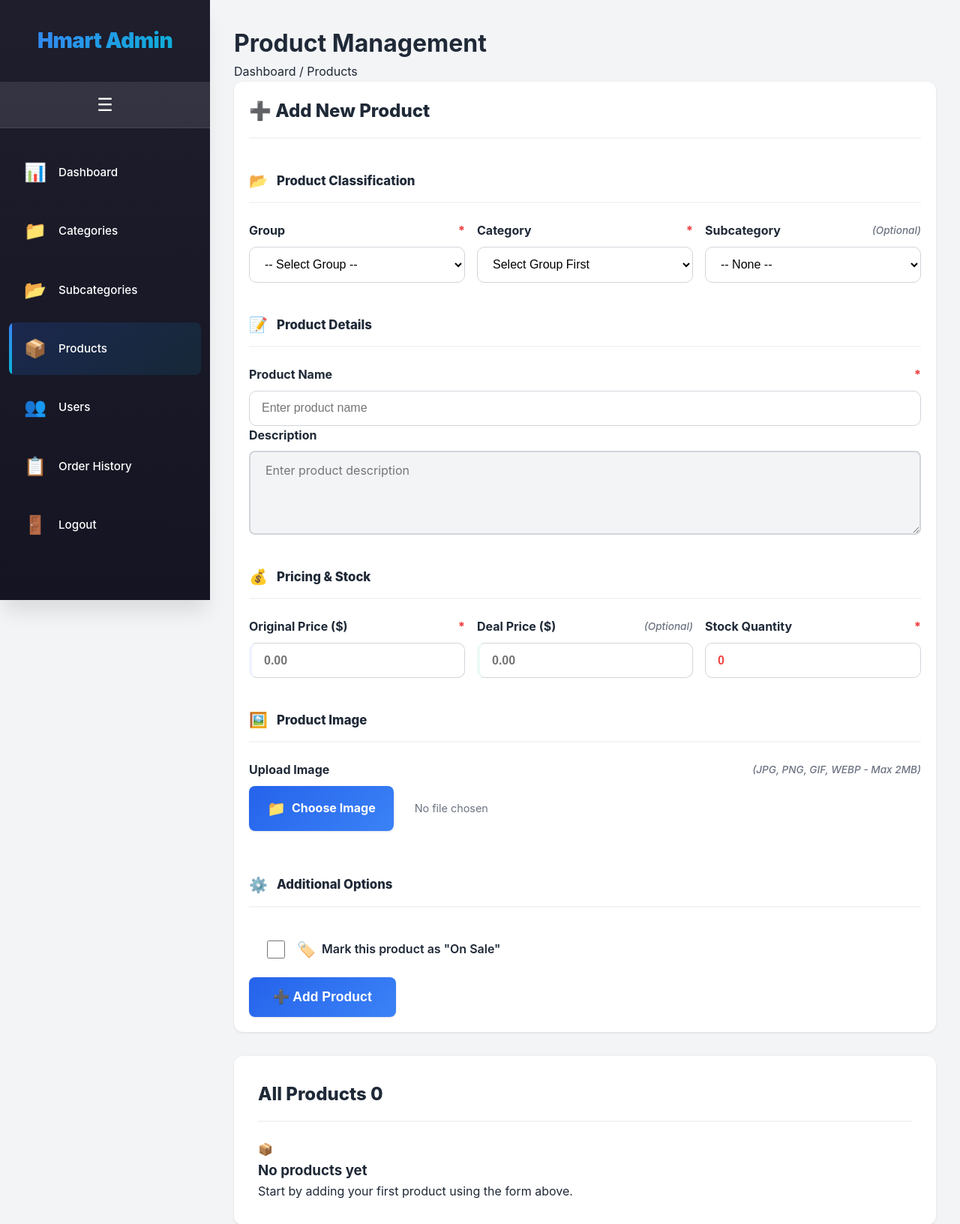
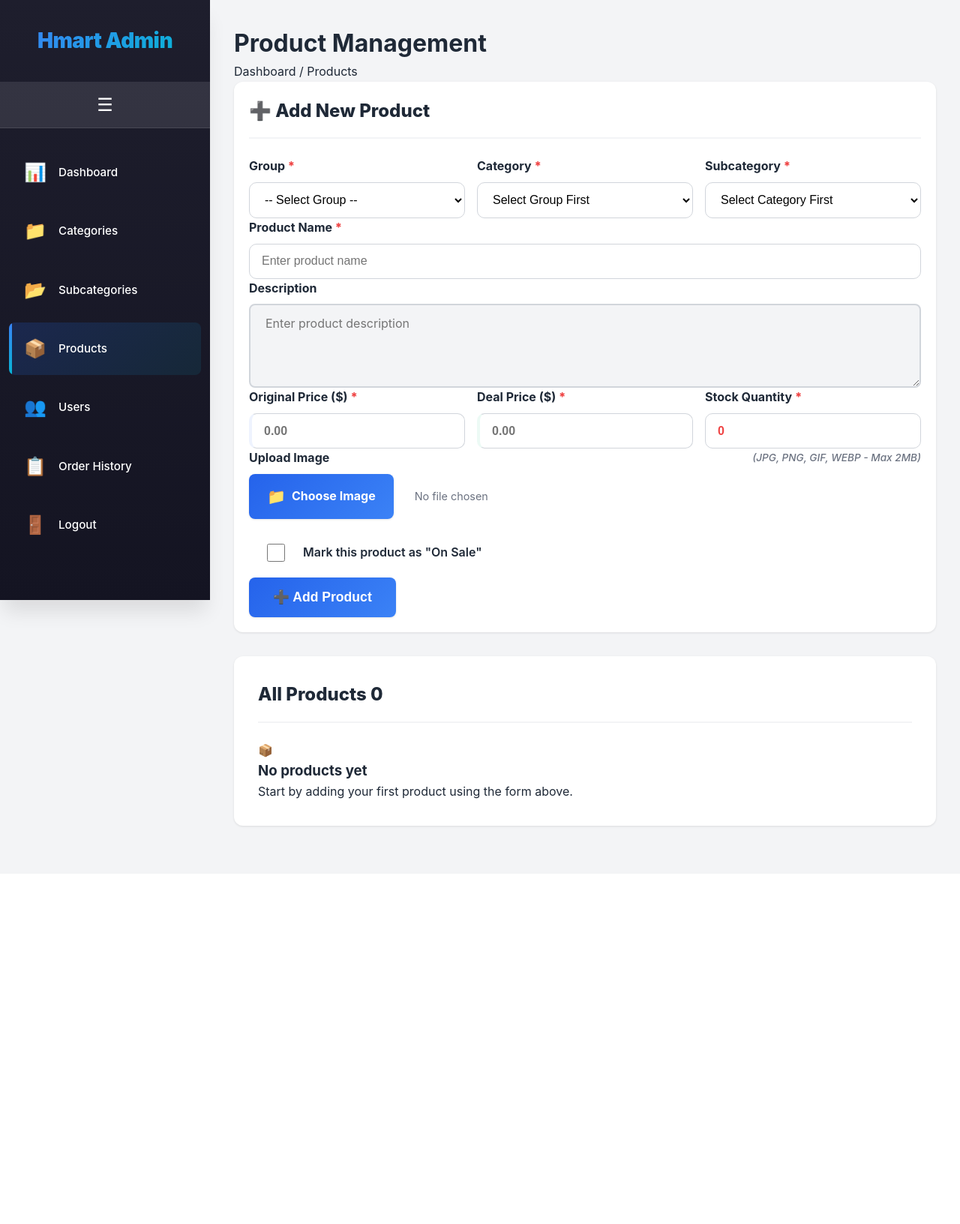
Before and after one commit to Love1407/online-computer-store, a PHP site: page /products.php in a window 1280 px wide. Shown: the top 1632 px of the page at 75% size. After the commit the page ends 1105 px from the top, so only its background shows below. Run offline with PHP 8.4, Linux system fonts and the light colour scheme; data comes from the database, SQL or seed files in the repository; data that the repository does not hold is empty.

Commit message:
edit: edited the styling and some necessary bug fixes for the admin panel

```diff
--- a/admincategories.php
+++ b/admincategories.php
@@ -112,7 +112,7 @@ require_once __DIR__ . '/includes/sidebar.php';
     <div class="adm-card adm-form-card">
         <div class="adm-card-header">
             <h3 class="adm-card-title">
-                <?= $editData ? "✏️ Edit Category" : "➕ Add New Category" ?>
+                <?= $editData ? " Edit Category" : "➕ Add New Category" ?>
             </h3>
             <?php if ($editData): ?>
                 <a href="admincategories.php" class="adm-btn adm-btn-sm adm-btn-secondary">
@@ -209,13 +209,13 @@ require_once __DIR__ . '/includes/sidebar.php';
                                         <a href="admincategories.php?edit=<?= (int)$row['id'] ?>"
                                            class="adm-btn adm-btn-sm adm-btn-primary"
                                            title="Edit Category">
-                                            ✏️ Edit
+                                             Edit
                                         </a>
                                         <a href="admincategories.php?delete=<?= (int)$row['id'] ?>"
                                            class="adm-btn adm-btn-sm adm-btn-danger"
                                            onclick="return confirm('Are you sure you want to delete this category? This action cannot be undone.')"
                                            title="Delete Category">
-                                            🗑️ Delete
+                                             Delete
                                         </a>
                                     </div>
                                 </td>
--- a/assets/css/admin.css
+++ b/assets/css/admin.css
@@ -466,6 +466,7 @@ a {
 
 .adm-btn-sm {
     padding: 0.5rem 1rem;
+    margin-top: 4px;
     font-size: 0.85rem;
 }
 
@@ -502,7 +503,7 @@ a {
 }
 
 .adm-table td {
-    padding: 1rem;
+    padding: 10px;
     border-bottom: 1px solid var(--adm-gray-lighter);
     color: var(--adm-gray-dark);
 }
--- a/cart.php
+++ b/cart.php
@@ -159,7 +159,7 @@ foreach ($items as $i) {
                             </div>
 
                             <a class="prt-delete-btn" href="remove_cart_item.php?id=<?= $i['cart_id'] ?>"
-                               onclick="return confirm('Remove this item from cart?')" title="Remove item">🗑️</a>
+                               onclick="return confirm('Remove this item from cart?')" title="Remove item"></a>
                         </div>
 
                         <div class="prt-cart-right-price">
--- a/checkout.php
+++ b/checkout.php
@@ -189,7 +189,7 @@ if($_SERVER['REQUEST_METHOD'] === 'POST'){
                     </div>
                 <?php endif; ?>
 
-                <button type="submit" class="ckt-pay-btn">Complete Order -$<?= number_format($total, 2) ?></button>
+                <button type="submit" class="ckt-pay-btn">Complete Order $<?= number_format($total * 1.18, 2) ?></button>
             </form>
         </div>
 
@@ -254,12 +254,10 @@ countrySelect.addEventListener('change', function(){
     });
 });
 
-// Card number formatting
 document.querySelector('input[name="card_number"]')?.addEventListener('input', function(e) {
     this.value = this.value.replace(/\D/g, '');
 });
 
-// Expiry date formatting
 document.querySelector('input[name="exp_date"]')?.addEventListener('input', function(e) {
     let val = this.value.replace(/\D/g, '');
     if (val.length >= 2) {
@@ -269,7 +267,6 @@ document.querySelector('input[name="exp_date"]')?.addEventListener('input', func
     }
 });
 
-// CVV formatting
 document.querySelector('input[name="cvv"]')?.addEventListener('input', function(e) {
     this.value = this.value.replace(/\D/g, '');
 });
--- a/products.php
+++ b/products.php
@@ -97,9 +97,10 @@ if ($_SERVER['REQUEST_METHOD'] === 'POST') {
 
     if ($group_id <= 0) $errors[] = "Please select a group.";
     if ($category_id <= 0) $errors[] = "Please select a category.";
+    if ($subcategory_id <= 0) $errors[] = "Please select a subcategory.";
     if ($product_name === '') $errors[] = "Product name cannot be empty.";
     if (!is_numeric($original_price)) $errors[] = "Original price must be numeric.";
-    if ($deal_price !== '' && !is_numeric($deal_price)) $errors[] = "Deal price must be numeric.";
+    if ($deal_price === '' || !is_numeric($deal_price)) $errors[] = "Deal price must be numeric.";
     if ($stock < 0) $errors[] = "Stock cannot be negative.";
 
     if (empty($errors)) {
@@ -171,7 +172,7 @@ require_once __DIR__ . '/includes/sidebar.php';
     <div class="adm-card adm-form-card">
         <div class="adm-card-header">
             <h3 class="adm-card-title">
-                <?= $editData ? "✏️ Edit Product" : "➕ Add New Product" ?>
+                <?= $editData ? " Edit Product" : "➕ Add New Product" ?>
             </h3>
             <?php if ($editData): ?>
                 <a href="products.php" class="adm-btn adm-btn-sm adm-btn-secondary">
@@ -185,16 +186,10 @@ require_once __DIR__ . '/includes/sidebar.php';
                 <input type="hidden" name="id" value="<?= $editData['id'] ?>">
             <?php endif; ?>
 
-            <div class="adm-form-section-title">
-                <span class="adm-section-icon">📂</span>
-                <span>Product Classification</span>
-            </div>
-
             <div class="adm-form-row">
                 <div class="adm-form-group">
                     <label for="group_id" class="adm-label">
-                        <span class="adm-label-text">Group</span>
-                        <span class="adm-label-required">*</span>
+                        <span class="adm-label-text">Group <span class="adm-label-required">*</span></span>
                     </label>
                     <select name="group_id" id="group_id" class="adm-select" onchange="loadCategories(this.value)" required>
                         <option value="">-- Select Group --</option>
@@ -206,8 +201,7 @@ require_once __DIR__ . '/includes/sidebar.php';
 
                 <div class="adm-form-group">
                     <label for="category_id" class="adm-label">
-                        <span class="adm-label-text">Category</span>
-                        <span class="adm-label-required">*</span>
+                        <span class="adm-label-text">Category <span class="adm-label-required">*</span></span>
                     </label>
                     <select name="category_id" id="category_id" class="adm-select" onchange="loadSubcategories(this.value)" required>
                         <option value="">Select Group First</option>
@@ -216,25 +210,18 @@ require_once __DIR__ . '/includes/sidebar.php';
 
                 <div class="adm-form-group">
                     <label for="subcategory_id" class="adm-label">
-                        <span class="adm-label-text">Subcategory</span>
-                        <span class="adm-label-optional">(Optional)</span>
+                        <span class="adm-label-text">Subcategory <span class="adm-label-required">*</span></span>
                     </label>
-                    <select name="subcategory_id" id="subcategory_id" class="adm-select">
-                        <option value="">-- None --</option>
+                    <select name="subcategory_id" id="subcategory_id" class="adm-select" required>
+                        <option value="">Select Category First</option>
                     </select>
                 </div>
-            </div>
-
-            <div class="adm-form-section-title">
-                <span class="adm-section-icon">📝</span>
-                <span>Product Details</span>
             </div>
 
             <div class="adm-form-row">
                 <div class="adm-form-group adm-form-group-full">
                     <label for="product_name" class="adm-label">
-                        <span class="adm-label-text">Product Name</span>
-                        <span class="adm-label-required">*</span>
+                        <span class="adm-label-text">Product Name <span class="adm-label-required">*</span></span>
                     </label>
                     <input type="text" name="product_name" id="product_name" class="adm-input" value="<?= htmlspecialchars($editData['product_name'] ?? '') ?>" placeholder="Enter product name" required>
                 </div>
@@ -249,40 +236,27 @@ require_once __DIR__ . '/includes/sidebar.php';
                 </div>
             </div>
 
-            <div class="adm-form-section-title">
-                <span class="adm-section-icon">💰</span>
-                <span>Pricing & Stock</span>
-            </div>
-
             <div class="adm-form-row">
                 <div class="adm-form-group">
                     <label for="original_price" class="adm-label">
-                        <span class="adm-label-text">Original Price ($)</span>
-                        <span class="adm-label-required">*</span>
+                        <span class="adm-label-text">Original Price ($) <span class="adm-label-required">*</span></span>
                     </label>
                     <input type="number" step="0.01" name="original_price" id="original_price" class="adm-input" value="<?= htmlspecialchars($editData['original_price'] ?? '') ?>" placeholder="0.00" required>
                 </div>
 
                 <div class="adm-form-group">
                     <label for="deal_price" class="adm-label">
-                        <span class="adm-label-text">Deal Price ($)</span>
-                        <span class="adm-label-optional">(Optional)</span>
+                        <span class="adm-label-text">Deal Price ($) <span class="adm-label-required">*</span></span>
                     </label>
-                    <input type="number" step="0.01" name="deal_price" id="deal_price" class="adm-input" value="<?= htmlspecialchars($editData['deal_price'] ?? '') ?>" placeholder="0.00">
+                    <input type="number" step="0.01" name="deal_price" id="deal_price" class="adm-input" value="<?= htmlspecialchars($editData['deal_price'] ?? '') ?>" placeholder="0.00" required>
                 </div>
 
                 <div class="adm-form-group">
                     <label for="stock" class="adm-label">
-                        <span class="adm-label-text">Stock Quantity</span>
-                        <span class="adm-label-required">*</span>
+                        <span class="adm-label-text">Stock Quantity <span class="adm-label-required">*</span></span>
                     </label>
                     <input type="number" name="stock" id="stock" class="adm-input" value="<?= htmlspecialchars($editData['stock'] ?? 0) ?>" min="0" placeholder="0" required>
                 </div>
-            </div>
-
-            <div class="adm-form-section-title">
-                <span class="adm-section-icon">🖼️</span>
-                <span>Product Image</span>
             </div>
 
             <div class="adm-form-row">
@@ -305,17 +279,12 @@ require_once __DIR__ . '/includes/sidebar.php';
                 </div>
             </div>
 
-            <div class="adm-form-section-title">
-                <span class="adm-section-icon">⚙️</span>
-                <span>Additional Options</span>
-            </div>
-
             <div class="adm-form-row">
                 <div class="adm-form-group adm-form-group-full">
                     <label class="adm-checkbox-wrapper">
                         <input type="checkbox" name="is_on_sale" class="adm-checkbox-input" <?= (isset($editData['is_on_sale']) && $editData['is_on_sale'])?'checked':'' ?>>
                         <span class="adm-checkbox-label">
-                            <span class="adm-checkbox-icon">🏷️</span>
+                            <span class="adm-checkbox-icon"></span>
                             Mark this product as "On Sale"
                         </span>
                     </label>
@@ -398,7 +367,7 @@ require_once __DIR__ . '/includes/sidebar.php';
                                 </td>
                                 <td>
                                     <?php if($row['is_on_sale']): ?>
-                                        <span class="adm-badge adm-badge-danger">🏷️ On Sale</span>
+                                        <span class="adm-badge adm-badge-danger">On Sale</span>
                                     <?php else: ?>
                                         <span class="adm-badge adm-badge-success">Regular</span>
                                     <?php endif; ?>
@@ -406,10 +375,10 @@ require_once __DIR__ . '/includes/sidebar.php';
                                 <td>
                                     <div class="adm-action-buttons">
                                         <a href="products.php?edit=<?= $row['id'] ?>" class="adm-btn adm-btn-sm adm-btn-primary" title="Edit Product">
-                                            ✏️ Edit
+                                             Edit
                                         </a>
                                         <a href="products.php?delete=<?= $row['id'] ?>" class="adm-btn adm-btn-sm adm-btn-danger" onclick="return confirm('Are you sure you want to delete this product? This action cannot be undone.')" title="Delete Product">
-                                            🗑️ Delete
+                                             Delete
                                         </a>
                                     </div>
                                 </td>
@@ -448,25 +417,6 @@ require_once __DIR__ . '/includes/sidebar.php';
     padding: 1.25rem;
 }
 
-.adm-form-section-title {
-    display: flex;
-    align-items: center;
-    gap: 0.75rem;
-    padding: 0.5rem 0;
-    margin-top: 1.25rem;
-    margin-bottom: 0.75rem;
-}
-
-.adm-form-section-title .adm-section-icon {
-    font-size: 1.25rem;
-}
-
-.adm-form-section-title span {
-    font-weight: 800;
-    color: var(--adm-dark);
-    font-size: 1.05rem;
-}
-
 .adm-form-row {
     display: grid;
     grid-template-columns: repeat(auto-fit, minmax(220px, 1fr));
@@ -498,7 +448,7 @@ require_once __DIR__ . '/includes/sidebar.php';
 
 .adm-label .adm-label-required {
     color: var(--adm-danger);
-    margin-left: 8px;
+    margin-right: 8px;
     font-weight: 800;
 }
 
@@ -577,22 +527,6 @@ require_once __DIR__ . '/includes/sidebar.php';
         max-width: 100%;
         height: auto;
     }
-}
-
-.adm-form-section-title {
-    display: flex;
-    align-items: center;
-    gap: 0.75rem;
-    font-size: 1.25rem;
-    font-weight: 800;
-    color: var(--adm-dark);
-    margin: 2rem 0 1.5rem 0;
-    padding-bottom: 0.75rem;
-    border-bottom: 2px solid var(--adm-gray-lighter);
-}
-
-.adm-section-icon {
-    font-size: 1.5rem;
 }
 
 .adm-label-optional {
@@ -849,31 +783,91 @@ function previewImage(event){
         preview.style.display = 'none';
     }
 }
+function loadCategories(groupId, selectedCat = null) {
+    const catSelect = document.getElementById('category_id');
+    const subSelect = document.getElementById('subcategory_id');
 
-function loadCategories(categoryId, selectedSub=null){
-    const subSelect=document.getElementById('subcategory_id');
-    subSelect.innerHTML="<option>Loading...</option>";
+    if (!catSelect) return;
 
-    if(!categoryId){
-        subSelect.innerHTML="<option value=''>Optional</option>";
+    catSelect.innerHTML = '<option>Loading...</option>';
+    catSelect.disabled = true;
+
+    if (!groupId) {
+        catSelect.innerHTML = '<option value="">Select Group First</option>';
+        catSelect.disabled = false;
+        if (subSelect) subSelect.innerHTML = '<option value="">-- None --</option>';
         return;
     }
 
-    fetch("products.php?fetch_subcategories="+categoryId)
-    .then(res=>res.json())
-    .then(data=>{
-        let html="<option value=''>Optional</option>";
-        data.forEach(row=>{
-            let sel=(selectedSub==row.id)?"selected":"";
-            html+=`<option value="${row.id}" ${sel}>${row.subcategory_name}</option>`;
+    fetch('products.php?fetch_categories=' + encodeURIComponent(groupId))
+        .then(res => {
+            if (!res.ok) throw new Error('Network response was not ok');
+            return res.json();
+        })
+        .then(data => {
+            let html = '<option value="">-- Select Category --</option>';
+            if (!Array.isArray(data) || data.length === 0) {
+                html = '<option value="">⚠️ No categories for this group</option>';
+            } else {
+                data.forEach(row => {
+                    const sel = (selectedCat != null && String(selectedCat) === String(row.id)) ? ' selected' : '';
+                    html += `<option value="${row.id}"${sel}>${row.category_name}</option>`;
+                });
+            }
+            catSelect.innerHTML = html;
+            catSelect.disabled = false;
+            if (selectedCat && typeof loadSubcategories === 'function') {
+                loadSubcategories(selectedCat);
+            }
+        })
+        .catch(err => {
+            console.error('Error loading categories:', err);
+            catSelect.innerHTML = '<option value="">❌ Error loading categories</option>';
+            catSelect.disabled = false;
         });
-        subSelect.innerHTML=html;
-    });
+}
+
+function loadSubcategories(categoryId, selectedSub = null) {
+    const subSelect = document.getElementById('subcategory_id');
+    if (!subSelect) return;
+
+    subSelect.innerHTML = '<option>Loading...</option>';
+    subSelect.disabled = true;
+
+    if (!categoryId) {
+        subSelect.innerHTML = '<option value="">-- None --</option>';
+        subSelect.disabled = false;
+        return;
+    }
+
+    fetch('products.php?fetch_subcategories=' + encodeURIComponent(categoryId))
+        .then(res => {
+            if (!res.ok) throw new Error('Network response was not ok');
+            return res.json();
+        })
+        .then(data => {
+            let html = '<option value="">-- None --</option>';
+            if (Array.isArray(data) && data.length > 0) {
+                data.forEach(row => {
+                    const sel = (selectedSub != null && String(selectedSub) === String(row.id)) ? ' selected' : '';
+                    html += `<option value="${row.id}"${sel}>${row.subcategory_name}</option>`;
+                });
+            }
+            subSelect.innerHTML = html;
+            subSelect.disabled = false;
+        })
+        .catch(err => {
+            console.error('Error loading subcategories:', err);
+            subSelect.innerHTML = '<option value="">❌ Error loading subcategories</option>';
+            subSelect.disabled = false;
+        });
 }
 
 <?php if($editData): ?>
-loadCategories(<?= $editData['group_id'] ?>, <?= $editData['category_id'] ?>);
-loadSubcategories(<?= $editData['category_id'] ?>, <?= $editData['subcategory_id'] ?? 'null' ?>);
+document.addEventListener('DOMContentLoaded', function(){
+    loadCategories(<?= (int)$editData['group_id'] ?>, <?= (int)$editData['category_id'] ?>);
+    loadSubcategories(<?= (int)$editData['category_id'] ?>, <?= isset($editData['subcategory_id']) ? (int)$editData['subcategory_id'] : 'null' ?>);
+});
 <?php endif; ?>
 </script>
 
```
Also changed, not shown: adminsubcategories.php (+26 -9 lines), assets/css/cart.css (+4 -4 lines), userdetails.php (+67 -1 lines).
